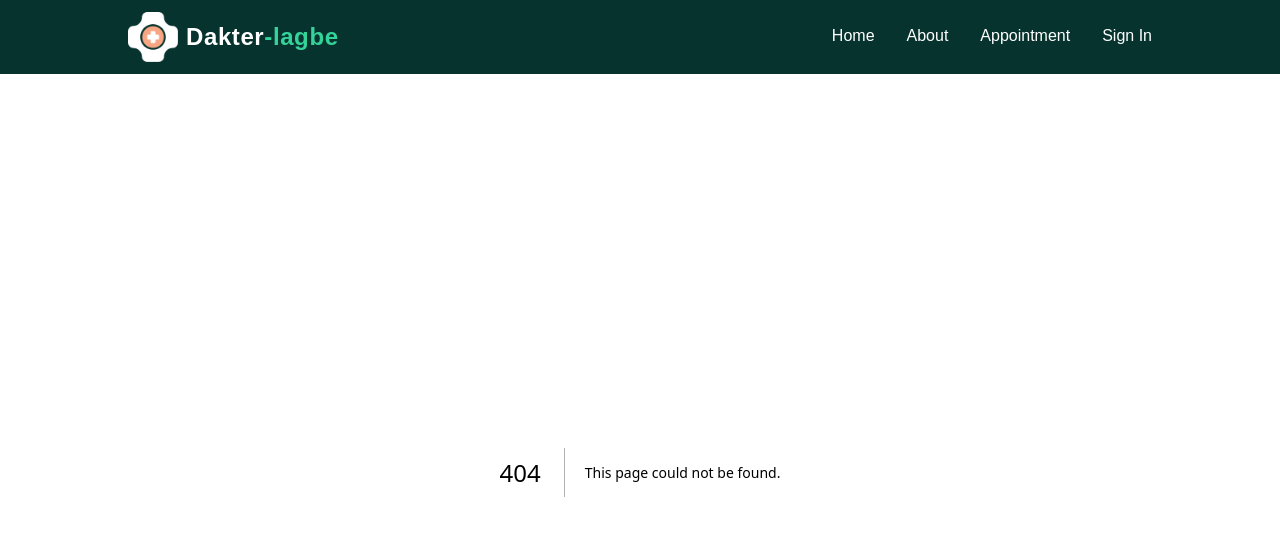
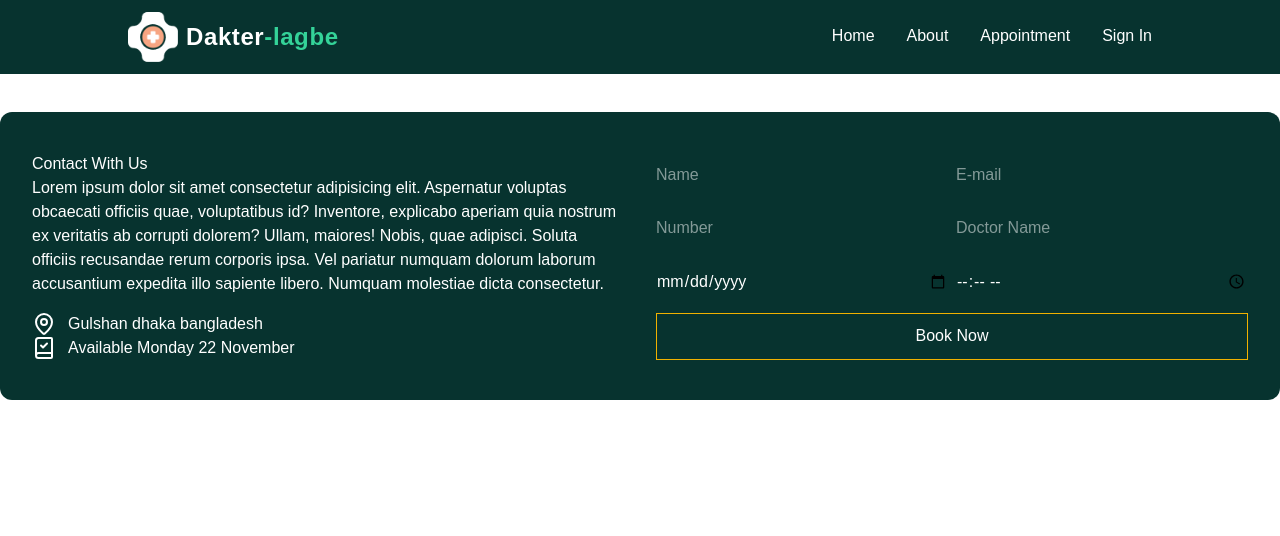
Before and after one commit to MujahidulIslam4541/Dakter-lagbe-client, a Next.js app: page /pages/contactUs in a window 1280 px wide. Before the commit this address had no page. Shown: the top 536 px of the page. Built offline with nearby package versions, Linux system fonts and the light colour scheme.

Commit message:
create contact us page structure

```diff
--- a/app/page.js
+++ b/app/page.js
@@ -3,6 +3,7 @@ import Banner from './pages/Banner/page'
 import OurService from './pages/Service/page'
 import OurReviews from './pages/reviews/page'
 import OurDoctors from './pages/doctors/page'
+import ContactUs from './pages/contactUs/page'
 
 const Home = () => {
   return (
@@ -11,6 +12,7 @@ const Home = () => {
       <OurService></OurService>
       <OurReviews></OurReviews>
       <OurDoctors></OurDoctors>
+      <ContactUs></ContactUs>
     </div>
   )
 }
--- /dev/null
+++ b/app/pages/contactUs/page.jsx
@@ -0,0 +1,39 @@
+import { BookCheck, MapPin } from "lucide-react";
+import React from "react";
+
+const ContactUs = () => {
+  return (
+    <div className="max-w-7xl mx-auto bg-[#07332F] text-white grid grid-cols-1 md:grid-cols-2 gap-8 mt-10 px-8  rounded-xl py-10">
+      {/* content */}
+      <div>
+        <h2>Contact With Us</h2>
+        <p>
+          Lorem ipsum dolor sit amet consectetur adipisicing elit. Aspernatur voluptas obcaecati officiis quae,
+          voluptatibus id? Inventore, explicabo aperiam quia nostrum ex veritatis ab corrupti dolorem? Ullam, maiores!
+          Nobis, quae adipisci. Soluta officiis recusandae rerum corporis ipsa. Vel pariatur numquam dolorum laborum
+          accusantium expedita illo sapiente libero. Numquam molestiae dicta consectetur.
+        </p>
+        <div className="flex gap-3 mt-4">
+          <MapPin />
+          <p>Gulshan dhaka bangladesh</p>
+        </div>
+        <div className="flex gap-3">
+          <BookCheck />
+          <p>Available Monday 22 November</p>
+        </div>
+      </div>
+      {/* input from */}
+      <form className="grid grid-cols-2 gap-2">
+        <input type="text" placeholder="Name" className="col-span-1" />
+        <input type="email" placeholder="E-mail" className="col-span-1" />
+        <input type="number" placeholder="Number" className="col-span-1" />
+        <input type="text" placeholder="Doctor Name" className="col-span-1" />
+        <input type="date" placeholder="Date" className="col-span-1" />
+        <input type="time" placeholder="Time" className="col-span-1" />
+        <button className="border border-yellow-500 col-span-2 ">Book Now</button>
+      </form>
+    </div>
+  );
+};
+
+export default ContactUs;
--- a/app/pages/doctors/page.jsx
+++ b/app/pages/doctors/page.jsx
@@ -8,7 +8,7 @@ const OurDoctors = () => {
     <div className="max-w-7xl mx-auto mt-20">
       {/* heading */}
       <div className="text-center">
-        <h2>Our Exports Doctors</h2>
+        <h2 className="text-4xl font-bold">Our Exports Doctors</h2>
         <p>
           Lorem ipsum dolor sit amet, consectetur adipisicing elit. Perferendis neque, amet, explicabo aut laboriosam
           sed ad mollitia provident distinctio, a ea quam reprehenderit illum ab vel labore natus tempore dolorem.
```
